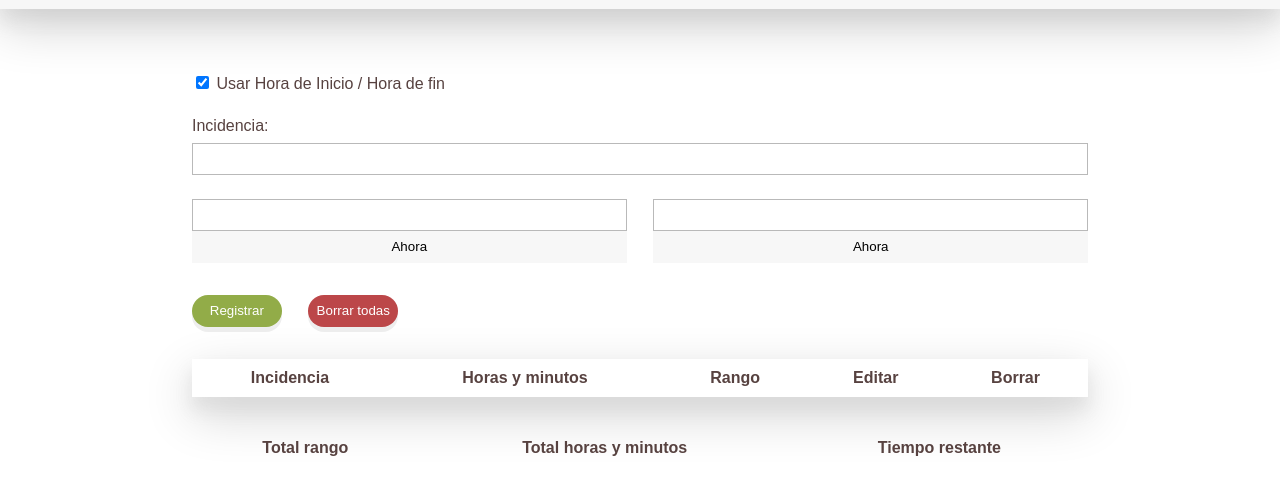
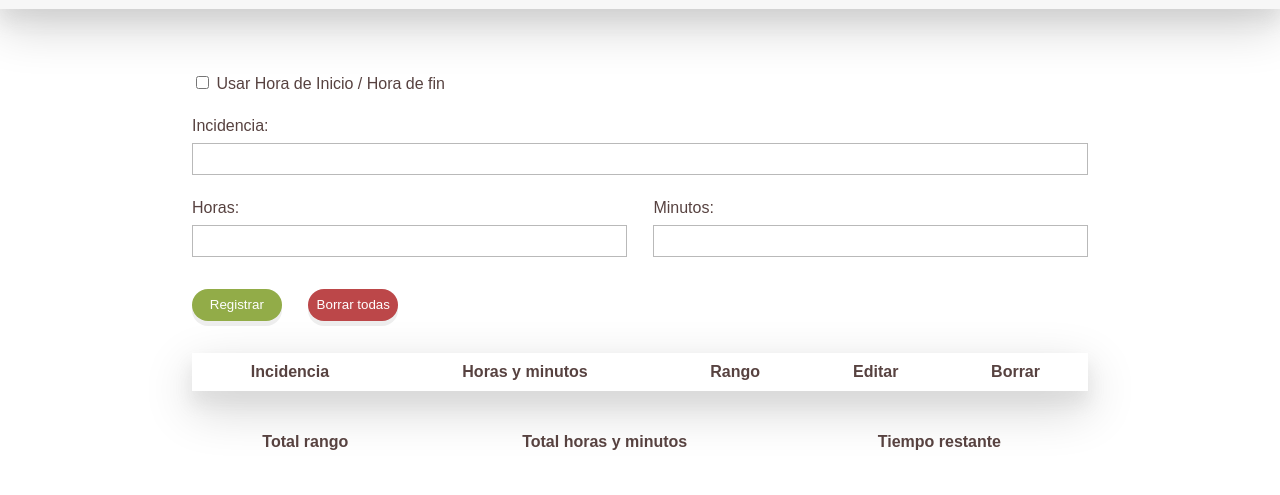
Before and after one commit to arantxaMain/incidencias, a plain HTML site: page index.html in a window 1280 px wide. Shown: the part 135-630 px from the top of the page. Drawn offline with Linux system fonts and the light colour scheme; some packages are replaced by stand-ins of ours; a script that the page names is missing.

Commit message:
actualizado para que los botones y los labels cargen bien al iniciar

```diff
--- a/estilo.css
+++ b/estilo.css
@@ -75,6 +75,7 @@ input {
   border: none;
   color: rgb(0, 0, 0);
   cursor: pointer;
+  display: none;
   height: 2rem;
   text-align: center;
   text-decoration: none;
--- a/index.html
+++ b/index.html
@@ -39,7 +39,7 @@
 
   <div class="div-principal">
     <div>
-      <input type="checkbox" id="chkHora" checked="true" />
+      <input type="checkbox" id="chkHora" />
       <label for="hora">Usar Hora de Inicio / Hora de fin</label>
     </div>
     <div>
--- a/script.js
+++ b/script.js
@@ -70,21 +70,11 @@ const inputFin = document.getElementById('input-fin');
 const lblInicio = document.getElementById('lbl-inicio');
 const lblFin = document.getElementById('lbl-fin');
 
-checkbox.addEventListener('change', () => {
-  const mostrarBotones = checkbox.checked ? 'block' : 'none';
-  const tipoInput = checkbox.checked ? 'time' : 'number';
-  const txtLabelInicio = checkbox.checked ? 'Hora de inicio:' : 'Horas:';
-  const txtLabelFin = checkbox.checked ? 'Hora de fin:' : 'Minutos:';
+document.addEventListener('DOMContentLoaded', (event) => {
+  actualizarEstado();
+});
 
-  for (let boton of botones) {
-    boton.style.display = mostrarBotones;
-  }
-
-  inputInicio.type = tipoInput;
-  inputFin.type = tipoInput;
-  lblInicio.textContent = txtLabelInicio;
-  lblFin.textContent = txtLabelFin;
-});
+checkbox.addEventListener('change', actualizarEstado);
 
 //hora actual en inputs
 const botonInicio = document.getElementById('boton-inicio');
@@ -137,6 +127,23 @@ botonBorrar.addEventListener('click', function () {
 });
 
 //--funciones--//
+
+//actualizar estado de los botones y los labels
+function actualizarEstado() {
+  const mostrarBotones = checkbox.checked ? 'block' : 'none';
+  const tipoInput = checkbox.checked ? 'time' : 'number';
+  const txtLabelInicio = checkbox.checked ? 'Hora de inicio:' : 'Horas:';
+  const txtLabelFin = checkbox.checked ? 'Hora de fin:' : 'Minutos:';
+
+  for (let boton of botones) {
+    boton.style.display = mostrarBotones;
+  }
+
+  inputInicio.type = tipoInput;
+  inputFin.type = tipoInput;
+  lblInicio.textContent = txtLabelInicio;
+  lblFin.textContent = txtLabelFin;
+}
 
 //mostrar error
 function mostrarError(mensaje) {
```
